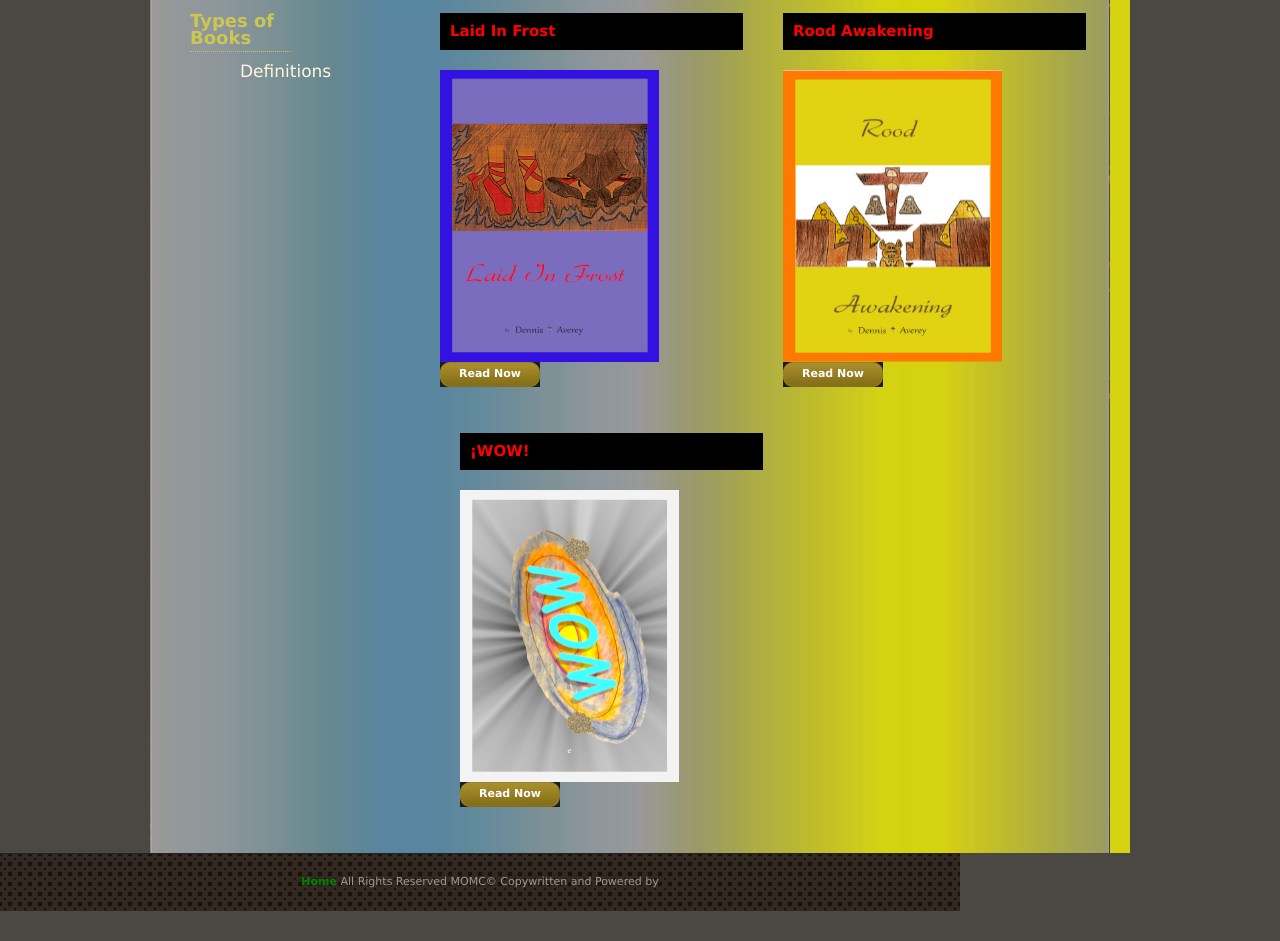
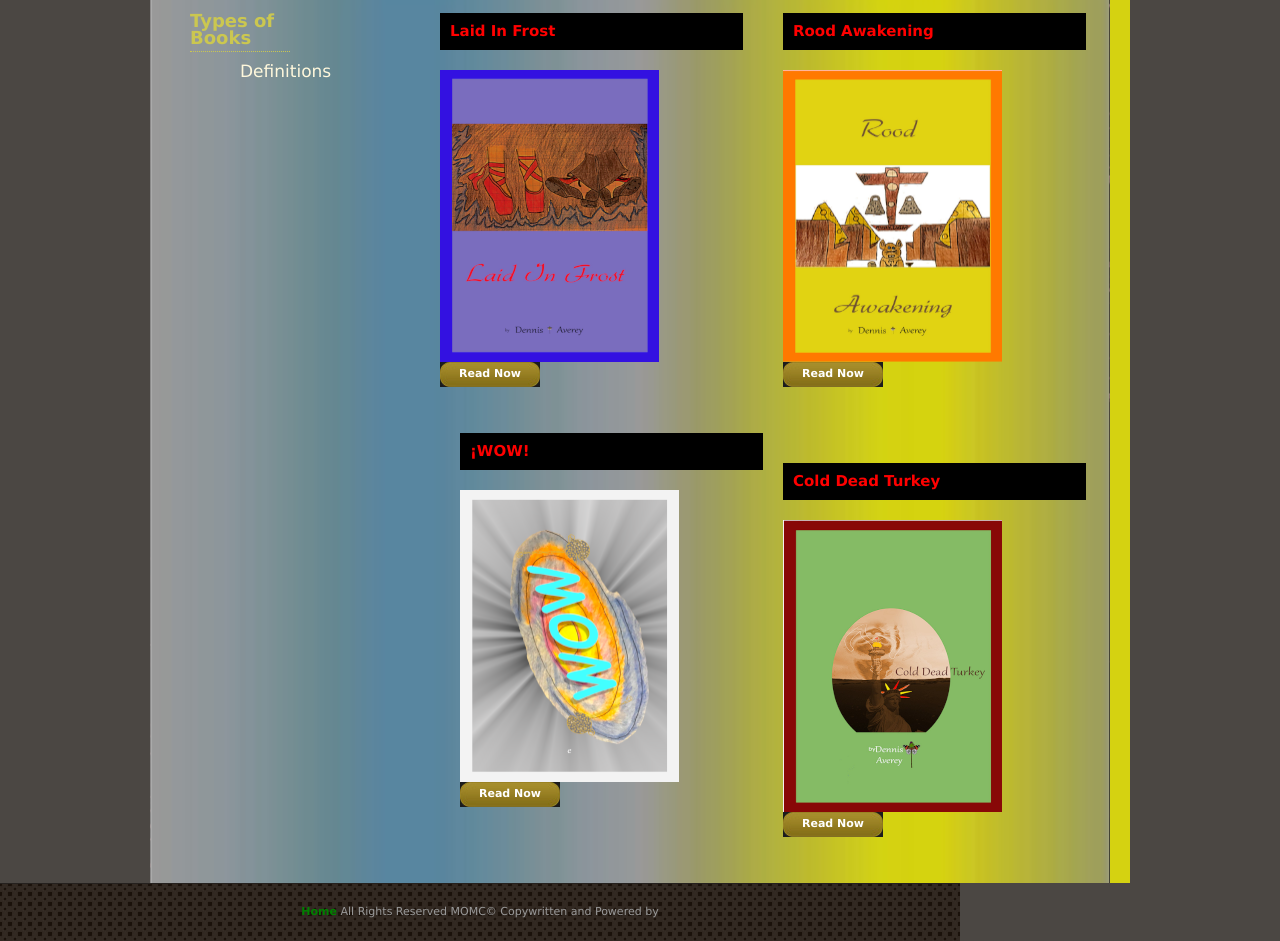
Before and after one commit to PaceFrame/Books, a plain HTML site: page index.html in a window 1280 px wide. Shown: the part 162-1103 px from the top of the page. Before the commit the page ends 1073 px from the top, so only its background shows below. Drawn offline with Linux system fonts and the light colour scheme.

Commit message:
Update index.html

```diff
--- a/index.html
+++ b/index.html
@@ -89,6 +89,19 @@
                 <div class="cleaner">&nbsp;</div>
             </div>
 
+		<div class="cleaner_with_width">&nbsp;</div>
+
+            <div class="product_box">
+            	<h1>Cold Dead Turkey</h1>
+   	      <img src="images/Cold Dead Turkey.png" alt="image" />
+                <div class="product_info">
+
+                    <div class="buy_now_button"><a href="https://drive.google.com/file/d/1G_BLD4zO4zX0J0Jexj7x_YFES0UqBwvl/view?usp=share_link">Read Now</a></div>
+
+                </div>
+                <div class="cleaner">&nbsp;</div>
+            </div>
+
 
             </div>
 
```
